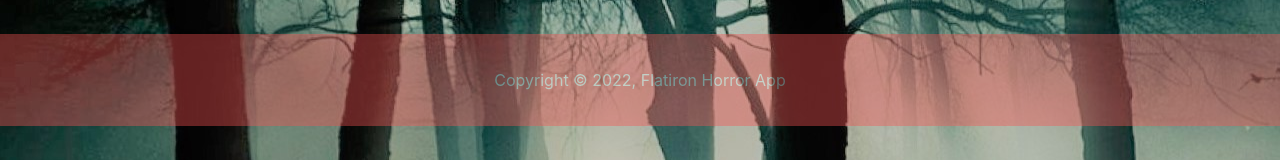
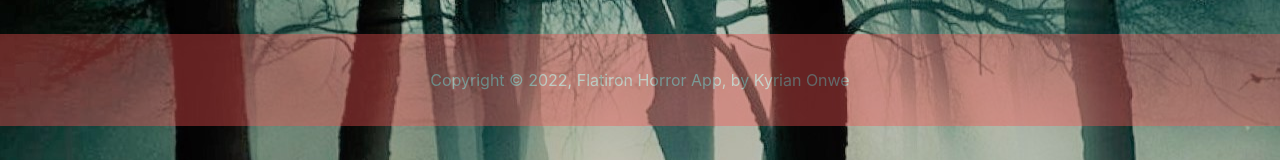
Before and after one commit to KyrianOnwe/phase-2-horror-movie-database, a React (Create React App) app: page /add in a window 1280 px wide. Shown: the part 451-611 px from the top of the page. Built offline with nearby package versions, Linux system fonts and the light colour scheme; data requests are answered from the project's data file.

Commit message:
Update Footer

```diff
--- a/src/components/Footer.jsx
+++ b/src/components/Footer.jsx
@@ -3,7 +3,7 @@ import React from 'react'
 export default function Footer() {
   return (
     <footer>
-        <p>Copyright &copy; 2022, Flatiron Horror App </p>
+        <p>Copyright &copy; 2022, Flatiron Horror App, by Kyrian Onwe</p>
     </footer>
   )
 }
```
